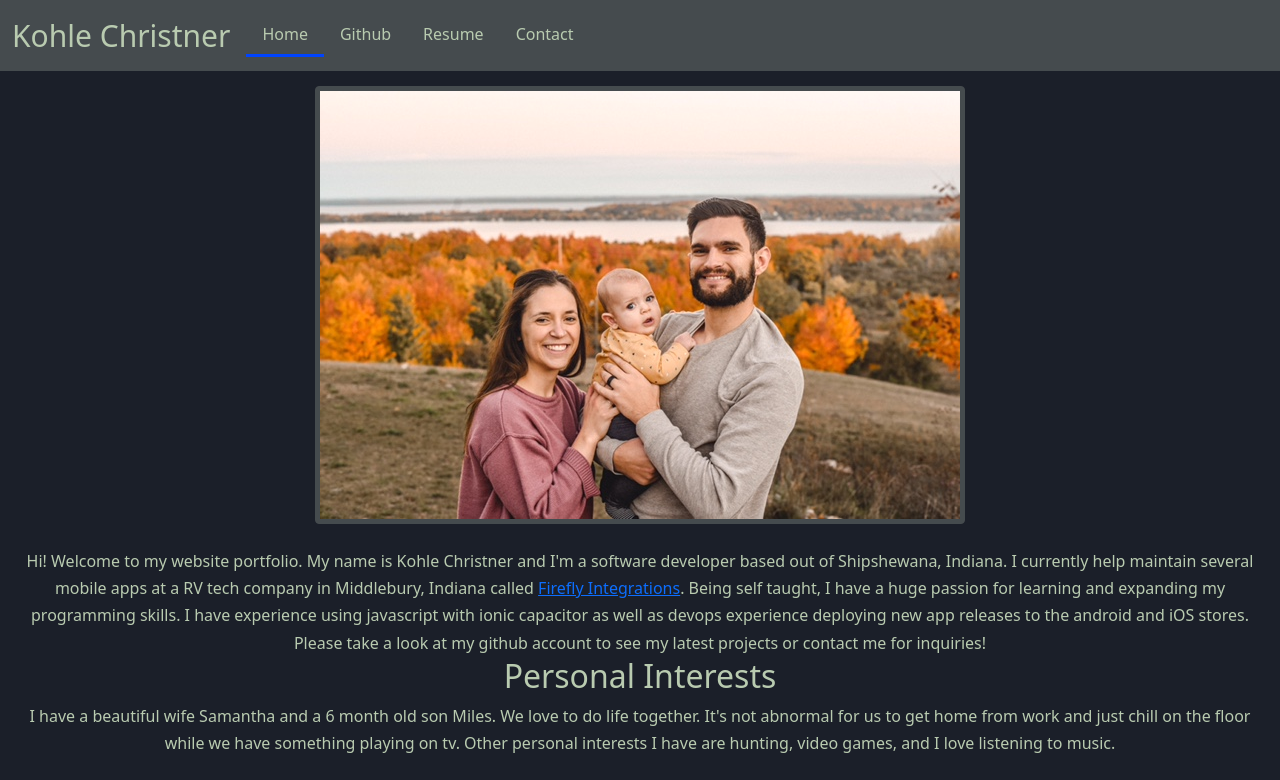
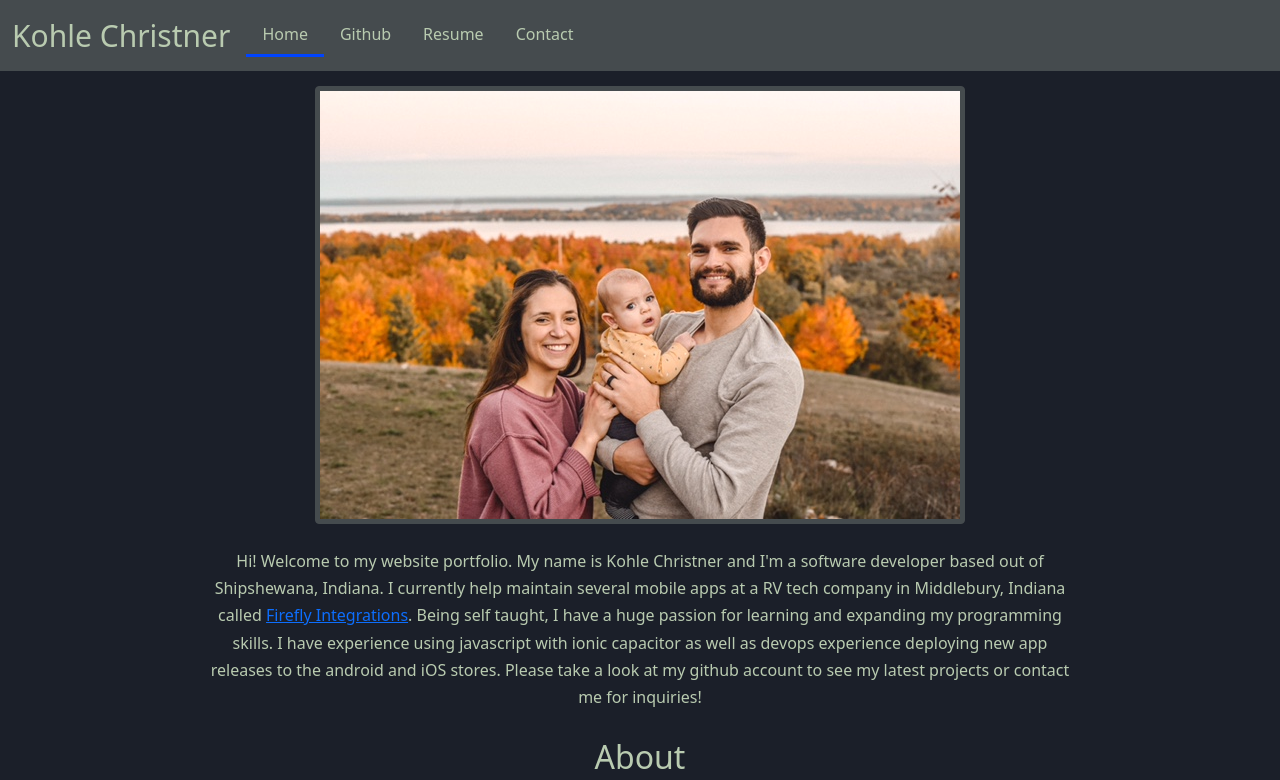
Before and after one commit to kohleChristner95/portfolio-website, a React (Create React App) app: page / in a window 1280 px wide. Shown: the top 780 px of the page. Built offline with nearby package versions, Linux system fonts and the light colour scheme.

Commit message:
Updated home page info. Also incorporated new paragraph-text class to add margin on the right and left to give paragraph text a little cleaner look.

```diff
--- a/src/App.css
+++ b/src/App.css
@@ -53,3 +53,8 @@
 .active {
   border-bottom: 3px solid rgb(0, 68, 255);
 }
+
+.paragraph-text {
+  margin-right: 15%;
+  margin-left: 15%;
+}
--- a/src/Components/Home.js
+++ b/src/Components/Home.js
@@ -12,7 +12,7 @@ const Home = () => {
         />
       </div>
       <div className="label">
-        <div className="my-4" style={{ lineHeight: 1.7 }}>
+        <div className="my-4 paragraph-text" style={{ lineHeight: 1.7 }}>
           Hi! Welcome to my website portfolio. My name is Kohle Christner and
           I'm a software developer based out of Shipshewana, Indiana. I
           currently help maintain several mobile apps at a RV tech company in
@@ -25,13 +25,14 @@ const Home = () => {
           capacitor as well as devops experience deploying new app releases to
           the android and iOS stores. Please take a look at my github account to
           see my latest projects or contact me for inquiries!
-          <h2>Personal Interests</h2>
+          <div>&nbsp;</div>
+          <h2>About</h2>
           <div style={{ lineHeight: 1.7 }}>
             I have a beautiful wife Samantha and a 6 month old son Miles. We
             love to do life together. It's not abnormal for us to get home from
             work and just chill on the floor while we have something playing on
-            tv. Other personal interests I have are hunting, video games, and I
-            love listening to music.
+            tv. Other personal interests I have are hunting, video games, and
+            traveling with my family.
           </div>
         </div>
       </div>
```
